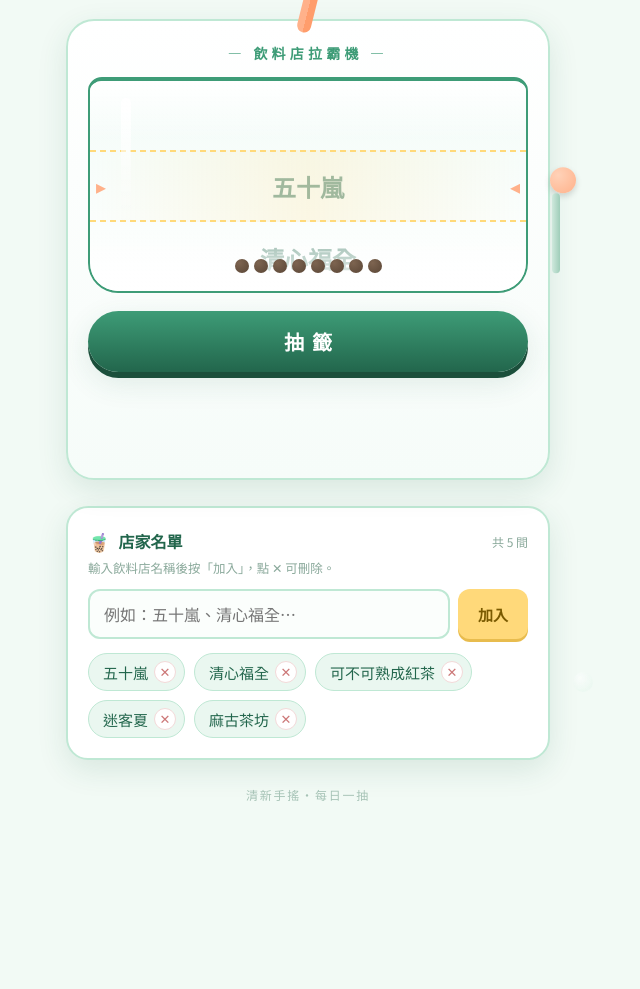
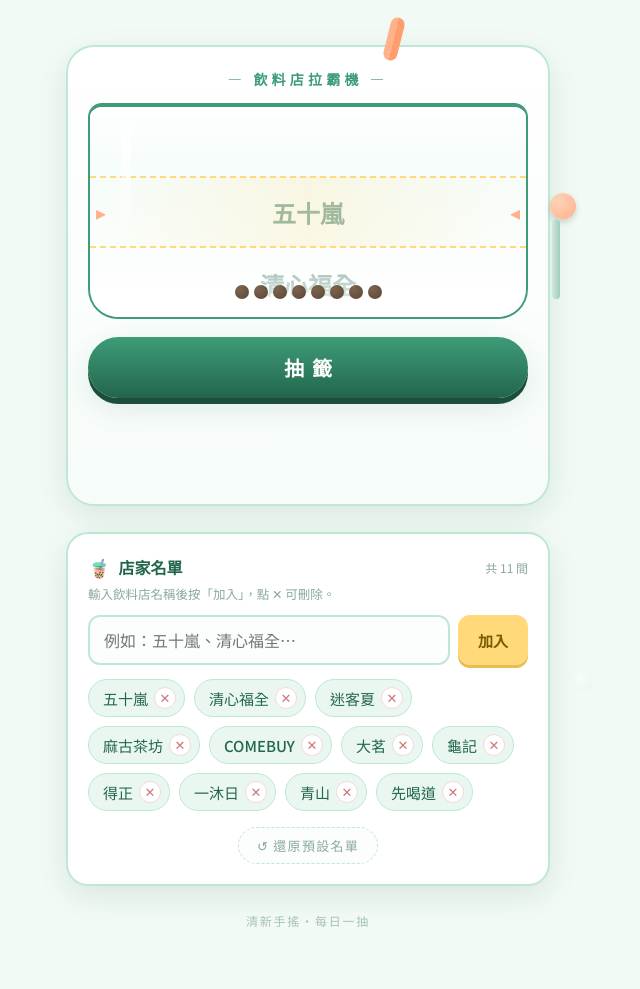
Before and after one commit to suhertw168-sudo/drinkstore, a plain HTML site: page index.html in a window 1280 px wide. Shown: the part 142-1131 px from the top of the page, without its empty margins (332-972 px from the left). Before the commit the page ends 1005 px from the top, so only its background shows below. Drawn offline with Linux system fonts and the light colour scheme.

Commit message:
Add files via upload

```diff
--- a/index.html
+++ b/index.html
@@ -42,7 +42,7 @@
 }
 .wrap{position:relative;z-index:1;max-width:520px;margin:0 auto;padding:28px 18px 60px}
 
-header{text-align:center;margin-bottom:22px}
+header{text-align:center;margin-bottom:48px}
 .eyebrow{
   display:inline-block;font-size:13px;letter-spacing:.35em;color:var(--tea);
   background:var(--milk);border:1.5px solid var(--mint);border-radius:999px;
@@ -63,11 +63,12 @@
 }
 .machine::before{ /* 頂部吸管裝飾 */
   content:"";
-  position:absolute;top:-34px;left:50%;
-  width:14px;height:46px;
+  position:absolute;top:-30px;left:68%;
+  width:14px;height:44px;
   background:linear-gradient(90deg,var(--peach) 0 50%,#ff9d6c 50% 100%);
   border-radius:7px;
   transform:translateX(-50%) rotate(14deg);
+  z-index:0;
 }
 .machine-title{
   text-align:center;font-weight:700;color:var(--tea);
@@ -218,6 +219,16 @@
   border:1px solid #F3D9D9;
 }
 .chip button:hover{background:#FDECEC}
+.reset-btn{
+  display:block;margin:16px auto 0;
+  border:1.5px dashed var(--mint);cursor:pointer;
+  background:#FBFEFC;color:#8AA99B;font-family:inherit;
+  font-size:13px;letter-spacing:.1em;
+  padding:8px 18px;border-radius:999px;
+  transition:color .15s,border-color .15s;
+}
+.reset-btn:hover{color:var(--tea);border-color:var(--tea)}
+.reset-btn:focus-visible{outline:3px solid var(--lemon);outline-offset:2px}
 .empty{font-size:14px;color:#9DB8AC;padding:10px 2px}
 .count{margin-left:auto;font-size:12px;font-weight:400;color:#8AA99B}
 
@@ -274,6 +285,7 @@
       <button id="addBtn">加入</button>
     </div>
     <div class="chips" id="chips"></div>
+    <button class="reset-btn" id="resetBtn" type="button">↺ 還原預設名單</button>
   </div>
 
   <footer>清新手搖・每日一抽</footer>
@@ -285,7 +297,7 @@
 (function(){
   var STORE_KEY = 'drinkLotteryShops';
   var ITEM_H = 72;                 // 每列高度，需與 CSS 一致
-  var defaultShops = ['五十嵐','清心福全','可不可熟成紅茶','迷客夏','麻古茶坊'];
+  var defaultShops = ['五十嵐','清心福全','迷客夏','麻古茶坊','COMEBUY','大茗','龜記','得正','一沐日','青山','先喝道'];
   var shops = loadShops();
   var spinning = false;
 
@@ -358,6 +370,12 @@
     saveShops(); renderChips(); buildReel();
   }
   addBtn.onclick = addShop;
+  document.getElementById('resetBtn').onclick = function(){
+    if(spinning) return;
+    if(!confirm('確定要還原成預設名單嗎？目前的名單會被覆蓋。')) return;
+    shops = defaultShops.slice();
+    saveShops(); renderChips(); buildReel();
+  };
   input.addEventListener('keydown', function(e){
     if(e.key === 'Enter'){ e.preventDefault(); addShop(); }
   });
```
